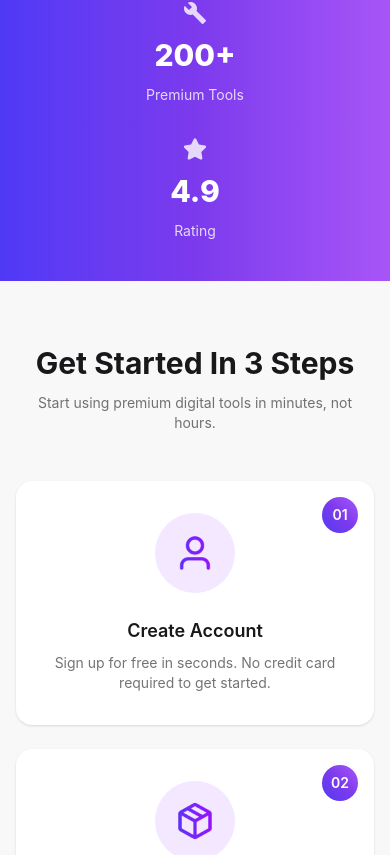
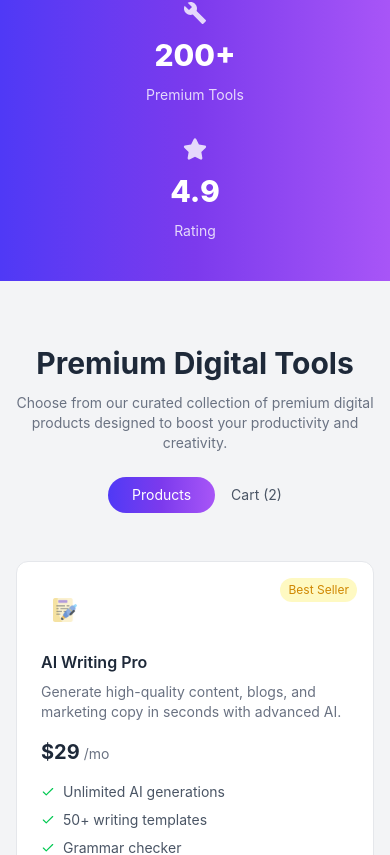
Before and after one commit to shakil218/digital-devtools-platform, a React (Vite) app: page / in a window 390 px wide. Shown: the part 1145-2000 px from the top of the page. Built offline with nearby package versions, Linux system fonts and the light colour scheme.

Commit message:
Products section design and make responsive and get json data with fetch and show data with cards.

```diff
--- /dev/null
+++ b/public/products.json
@@ -0,0 +1,72 @@
+[
+  {
+    "id": 1,
+    "name": "AI Writing Pro",
+    "description": "Generate high-quality content, blogs, and marketing copy in seconds with advanced AI.",
+    "price": 29,
+    "period": "monthly",
+    "tag": "Best Seller",
+    "tagType": "best",
+    "features": [
+      "Unlimited AI generations",
+      "50+ writing templates",
+      "Grammar checker"
+    ],
+    "icon": "pen"
+  },
+  {
+    "id": 2,
+    "name": "Design Templates Pack",
+    "description": "2000+ premium templates for social media, presentations, and marketing materials.",
+    "price": 49,
+    "period": "one-time",
+    "tag": "Popular",
+    "tagType": "popular",
+    "features": ["2000+ templates", "Monthly updates", "Commercial license"],
+    "icon": "designTool"
+  },
+  {
+    "id": 3,
+    "name": "Premium Stock Assets",
+    "description": "Access millions of royalty-free photos, videos, and graphics for your projects.",
+    "price": 19,
+    "period": "monthly",
+    "tag": "New",
+    "tagType": "new",
+    "features": ["10M+ assets", "Commercial use", "No attribution"],
+    "icon": "camera"
+  },
+  {
+    "id": 4,
+    "name": "Automation Toolkit",
+    "description": "Automate repetitive tasks and streamline your workflow with powerful tools.",
+    "price": 79,
+    "period": "monthly",
+    "tag": "Popular",
+    "tagType": "popular",
+    "features": ["50+ automations", "API access", "Custom workflows"],
+    "icon": "operation_toolkit"
+  },
+  {
+    "id": 5,
+    "name": "Resume Builder Pro",
+    "description": "Create professional resumes and cover letters that land interviews.",
+    "price": 15,
+    "period": "one-time",
+    "tag": "New",
+    "tagType": "new",
+    "features": ["100+ templates", "ATS optimization", "Export to PDF"],
+    "icon": "resume"
+  },
+  {
+    "id": 6,
+    "name": "Social Media Content Kit",
+    "description": "Complete toolkit for creating engaging social media content across platforms.",
+    "price": 39,
+    "period": "monthly",
+    "tag": "Best Seller",
+    "tagType": "best",
+    "features": ["5000+ assets", "Scheduler included", "Analytics dashboard"],
+    "icon": "social"
+  }
+]
--- a/src/components/footer/Footer.jsx
+++ b/src/components/footer/Footer.jsx
@@ -67,7 +67,7 @@ const Footer = () => {
 
       {/* Divider */}
       <div className="border-t border-gray-700 mt-12 pt-6 flex flex-col md:flex-row justify-between items-center gap-4 text-sm">
-        <p>© 2026 Digitools. All rights reserved.</p>
+        <p>© {new Date().getFullYear()} Digitools. All rights reserved.</p>
 
         <div className="flex gap-6">
           <span className="hover:text-white cursor-pointer">
--- /dev/null
+++ b/src/components/products/Products.jsx
@@ -0,0 +1,122 @@
+import { useEffect, useState } from "react";
+import { Camera, Check } from "lucide-react";
+
+// ✅ Import your custom icons (images)
+import pen from "../../assets/products/writing_2327400 1.png";
+import designTool from "../../assets/products/design-tool.png";
+import camera from "../../assets/products/Camera.png";
+import operation_toolkit from "../../assets/products/operation.png";
+import resume from "../../assets/products/portfolio.png";
+import social from "../../assets/products/social-media.png";
+
+// ✅ Map JSON icon names → image files
+const iconMap = {
+  pen: pen,
+  designTool: designTool,
+  camera: camera,
+  operation_toolkit: operation_toolkit,
+  resume: resume,
+  social: social,
+};
+
+// ✅ Tag colors
+const tagStyles = {
+  best: "bg-yellow-100 text-yellow-600",
+  popular: "bg-purple-100 text-purple-600",
+  new: "bg-green-100 text-green-600",
+};
+
+const Products = () => {
+  const [products, setProducts] = useState([]);
+
+  // ✅ Fetch JSON data
+  useEffect(() => {
+    fetch("/products.json")
+      .then((res) => res.json())
+      .then((data) => setProducts(data));
+  }, []);
+
+  return (
+    <section className="bg-gray-100 py-16">
+      {/* 🔥 HERO SECTION */}
+      <div className="text-center max-w-3xl mx-auto mb-12 px-4">
+        <h1 className="text-3xl md:text-4xl font-bold text-gray-800 mb-3">
+          Premium Digital Tools
+        </h1>
+
+        <p className="text-gray-500 text-sm md:text-base mb-6">
+          Choose from our curated collection of premium digital products
+          designed to boost your productivity and creativity.
+        </p>
+
+        <div className="flex justify-center gap-4">
+          <button className="px-6 py-2 rounded-full bg-linear-to-r from-[#4f39f6] via-[#7c3aed] to-[#a855f7] text-white text-sm">
+            Products
+          </button>
+          <button className="text-sm text-gray-600">Cart (2)</button>
+        </div>
+      </div>
+
+      {/* 🔥 PRODUCT GRID */}
+      <div className="max-w-7xl mx-auto grid gap-6 sm:grid-cols-2 lg:grid-cols-3 px-4">
+        {products.map((product) => (
+          <div
+            key={product.id}
+            className="bg-white rounded-xl border border-gray-200 p-6 relative hover:shadow-md transition duration-300 hover:-translate-y-2"
+          >
+            {/* 🏷️ Tag */}
+            <span
+              className={`absolute top-4 right-4 text-xs px-2 py-1 rounded-full ${
+                tagStyles[product.tagType]
+              }`}
+            >
+              {product.tag}
+            </span>
+
+            {/* 🎨 Icon */}
+            <div className="w-12 h-12 flex items-center justify-center mb-4">
+              <img
+                src={iconMap[product.icon]}
+                alt={product.name}
+                className="w-6 h-6 object-contain"
+              />
+            </div>
+
+            {/* 📝 Title */}
+            <h2 className="font-semibold text-gray-800 mb-2">{product.name}</h2>
+
+            {/* 📄 Description */}
+            <p className="text-sm text-gray-500 mb-4">{product.description}</p>
+
+            {/* 💰 Price */}
+            <h3 className="text-xl font-bold text-gray-800 mb-4">
+              ${product.price}
+              <span className="text-sm font-normal text-gray-500 ml-1">
+                {product.period === "monthly" && "/mo"}
+                {product.period === "yearly" && "/yr"}
+                {product.period === "one-time" && "one-time"}
+              </span>
+            </h3>
+
+            {/* ✅ Features */}
+            <ul className="space-y-2 text-sm text-gray-600 mb-6">
+              {product.features.map((feature, i) => (
+                <li key={i} className="flex items-center gap-2">
+                  <Check size={14} className="text-green-500" />
+                  {feature}
+                </li>
+              ))}
+            </ul>
+
+            {/* 🔘 Button */}
+            <button className="w-full py-2 rounded-full bg-gradient-to-r from-[#4f39f6] via-[#7c3aed] to-[#a855f7] text-white text-sm hover:opacity-90">
+              Buy Now
+            </button>
+          </div>
+        ))}
+      </div>
+    </section>
+  );
+};
+
+export default Products;
--- a/src/pages/home/HomePage.jsx
+++ b/src/pages/home/HomePage.jsx
@@ -6,6 +6,7 @@ import Steps from '../../components/steps/Steps';
 import Pricing from '../../components/pricing/Pricing';
 import CTASection from '../../components/workflow/CTASection';
 import Footer from '../../components/footer/Footer';
+import Products from '../../components/products/Products';
 
 const HomePage = () => {
   return (
@@ -13,6 +14,7 @@ const HomePage = () => {
       <Navbar/>
       <Banner/>
       <Stats/>
+      <Products/>
       <Steps/>
       <Pricing/>
       <CTASection/>
```
Also changed, not shown: src/assets/products/Camera.png (added).
